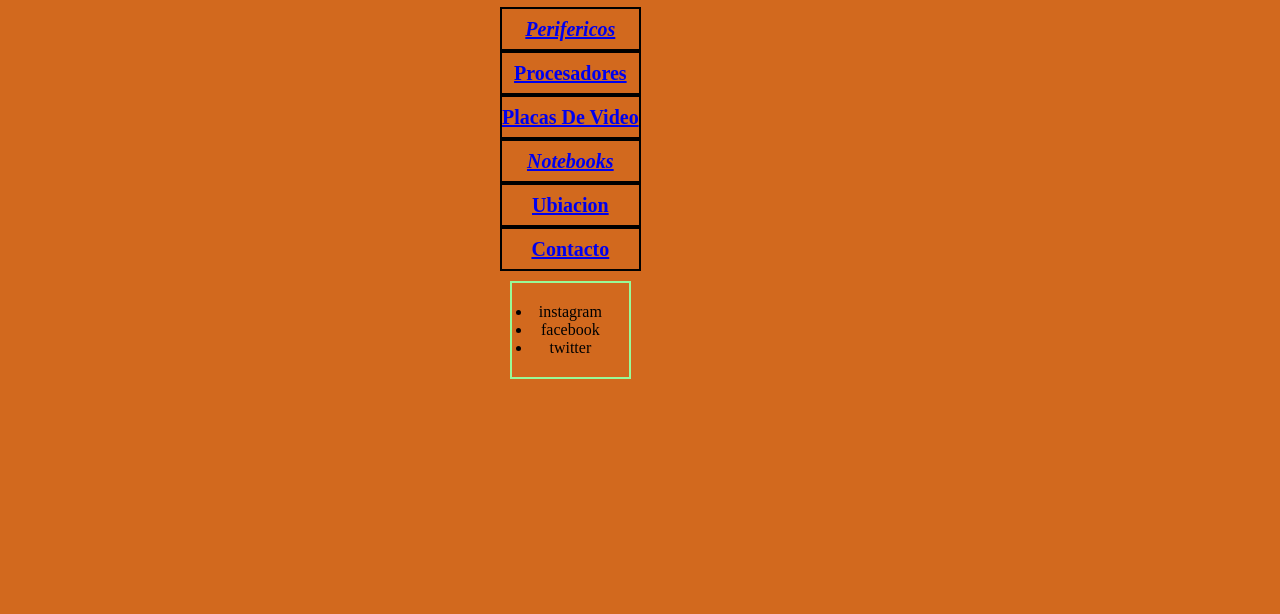
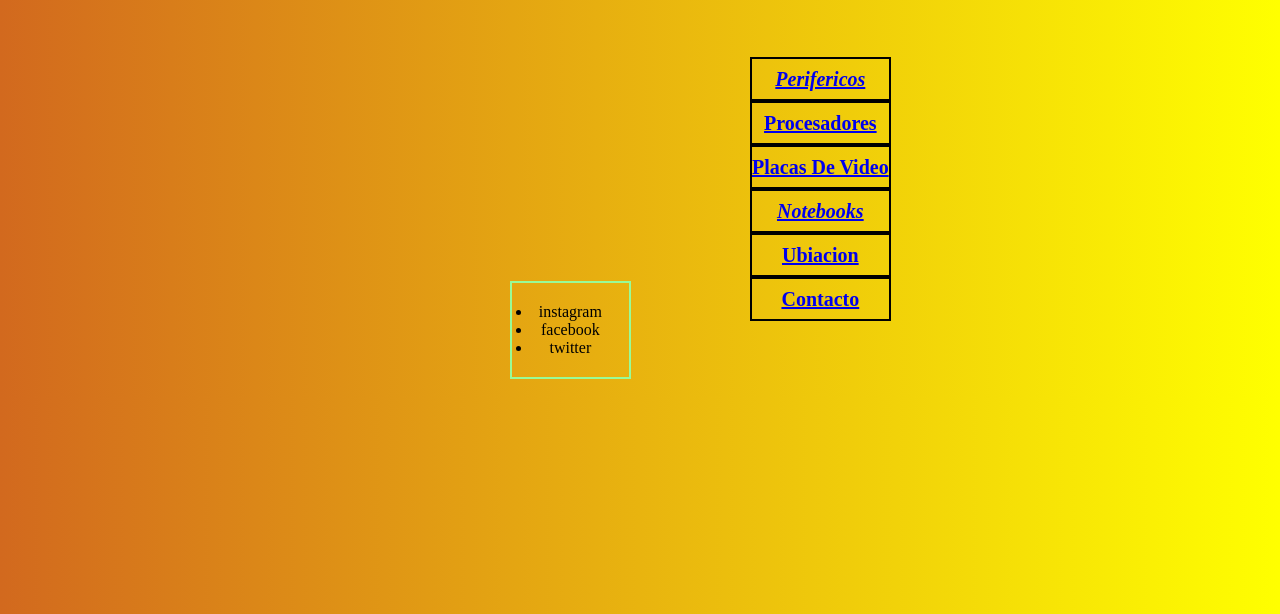
Before and after one commit to diegorec13x/mi-repositorio, a plain HTML site: page index.html in a window 1280 px wide. Shown: the part 186-800 px from the top of the page. Drawn offline with Linux system fonts and the light colour scheme.

Commit message:
repositorio2

```diff
--- a/css/estilos.css
+++ b/css/estilos.css
@@ -10,6 +10,7 @@
 }
 body{
     background-color:chocolate;
+    background-image: linear-gradient(to right, chocolate , yellow);
 }
 .perifericos{
     color:darkblue;
@@ -18,8 +19,12 @@ body{
     font-size: 20px;
     line-height: 2.0;
     grid-area: "perifericos";
-
-
+    transform: translate(250px, 50px);
+    transition:  all 1s;
+}
+.perifericos:hover{
+    font-size: 50px;
+    background-color: darkviolet;
 }
 .procesadores{
     color:darkcyan;
@@ -28,6 +33,12 @@ body{
     font-size: 20px;
     line-height: 2.0;
     grid-area: "procesadores";
+    transform: translate(250px, 50px);
+    transition: all 1s;
+}
+.procesadores:hover{
+    font-size: 50px;
+    background-color: darkblue;
 }
 .placasdevideo{
     color:darkslategray;
@@ -36,6 +47,12 @@ body{
     font-size: 20px;
     line-height: 2.0;
     grid-area: "placasdevideo";
+    transform: translate(250px, 50px);
+    transition: all 1s;
+}
+.placasdevideo:hover{
+    font-size: 50px;
+    background-color: darkolivegreen;
 }
 .notebook{
     color:darkgreen;
@@ -44,6 +61,12 @@ body{
     font-size: 20px;
     line-height: 2.0;
     grid-area: "notebook";
+    transform: translate(250px, 50px);
+    transition:  all 1s;
+}
+.notebook:hover{
+    font-size: 50px;
+    background-color: darkred;
 }
 #lista{
     list-style-type: upper-roman;
@@ -55,6 +78,12 @@ body{
     font-size: 20px;
     line-height: 2.0;
     grid-area: "ubicacion";
+    transform: translate(250px, 50px);
+    transition:  all 1s;
+}
+.ubicacion:hover{
+    font-size: 50px;
+    background-color: darkturquoise;
 }
 .contacto{
     color:fuchsia;
@@ -63,6 +92,12 @@ body{
     font-size: 20px;
     line-height: 2.0;
     grid-area: "contacto";
+    transform: translate(250px, 50px);
+    transition:  all 1s;
+}
+.contacto:hover{
+    font-size: 50px;
+    background-color: darkseagreen;
 }
 
 .ubi2{
```
